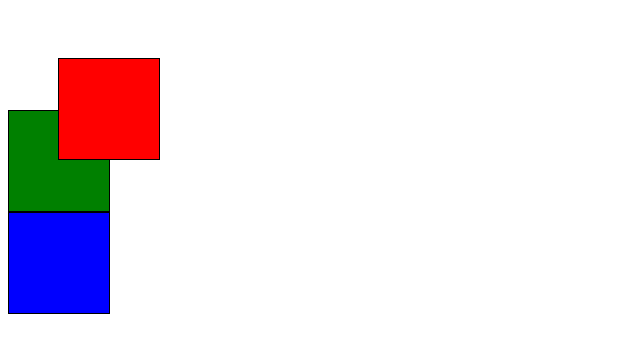
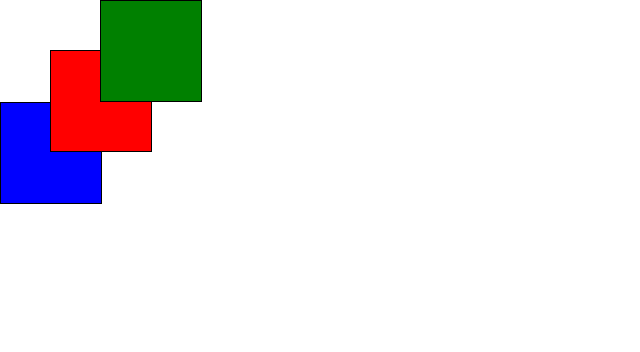
Before and after one commit to githubscientist/fsdcweeb59, a plain HTML site: page index.html in a window 1280 px wide. Shown: the whole page, without its empty margins (0-640 px from the left). Drawn offline with Linux system fonts and the light colour scheme.

Commit message:
absolute positioning

```diff
--- a/assets/styles/index.css
+++ b/assets/styles/index.css
@@ -1,3 +1,8 @@
+* {
+    margin: 0px;
+    padding: 0px;
+}
+
 .box {
     width: 100px;
     height: 100px;
@@ -21,3 +26,9 @@
     top: 50px;
     left: 50px;
 }
+
+.green {
+    position: absolute;
+    left: 100px;
+    top: 0;
+}
```
